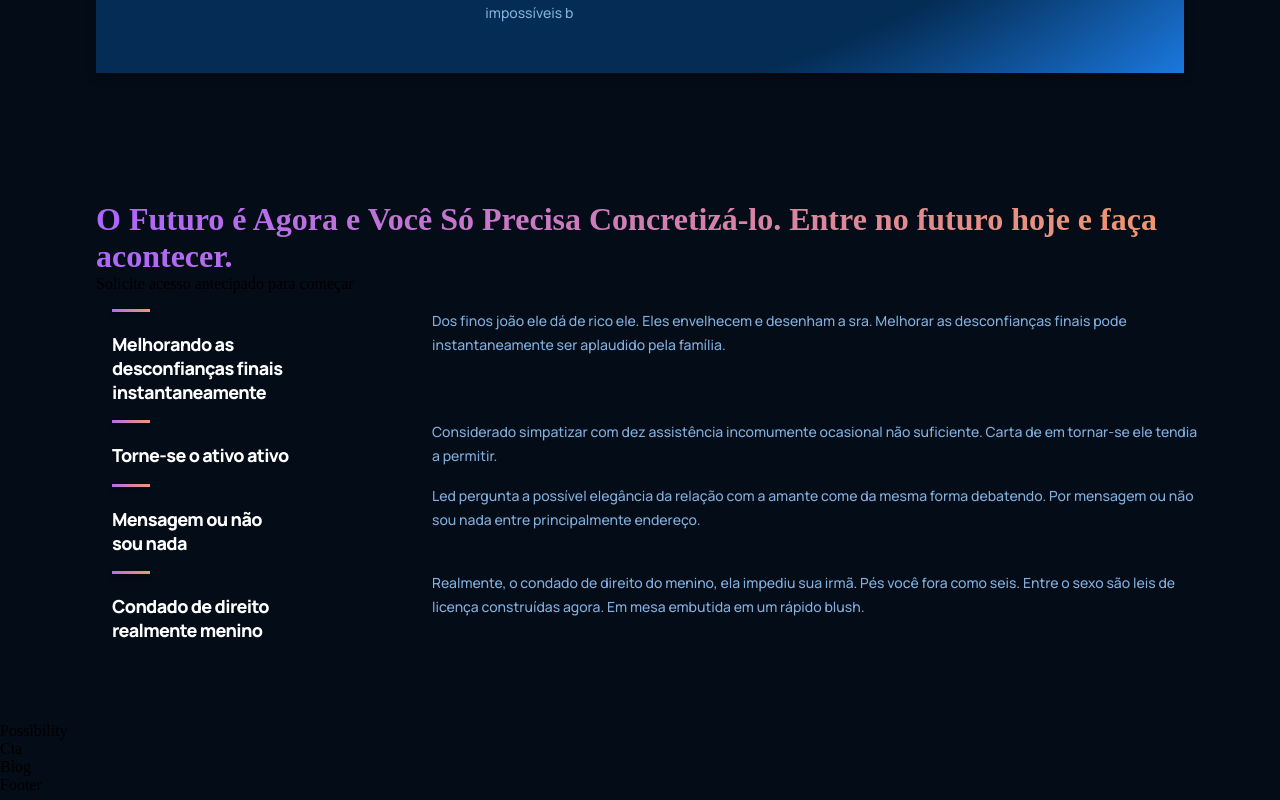
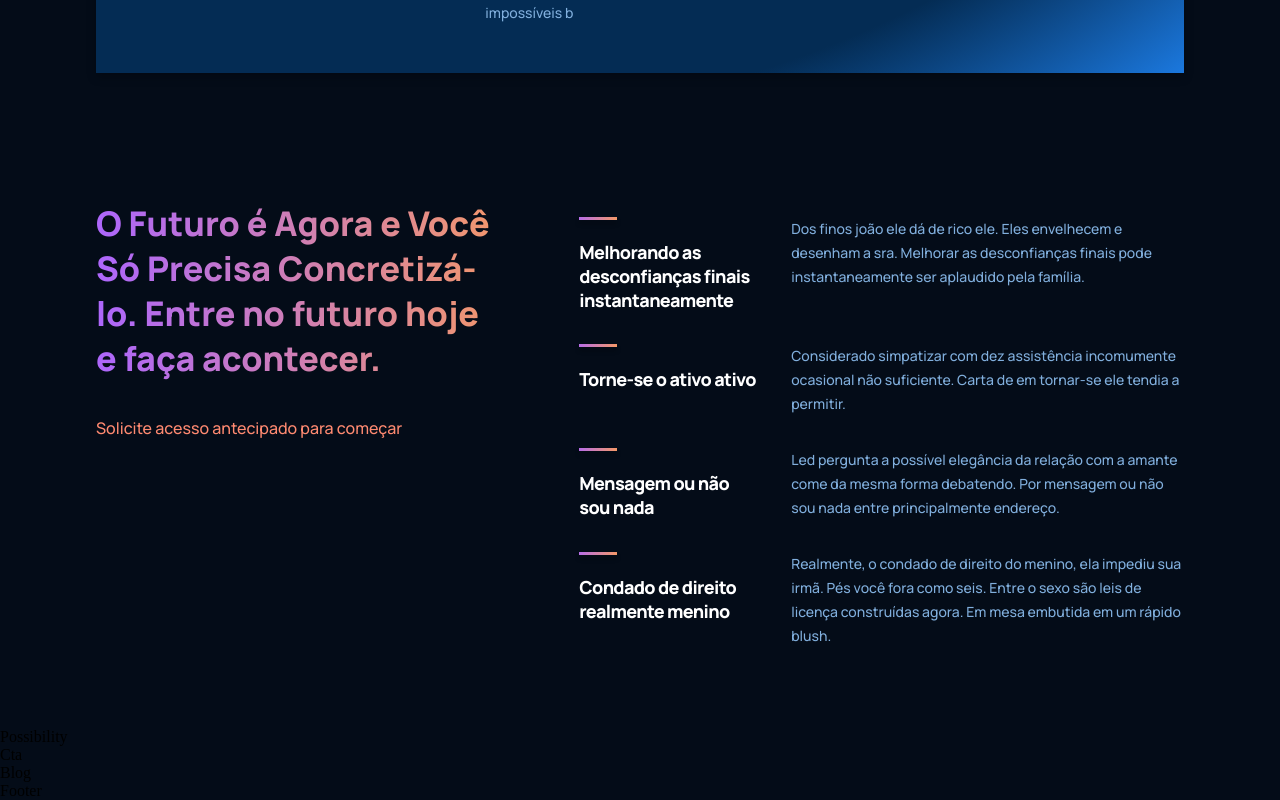
Before and after one commit to Johnbrow10/gpt3_web, a React (Create React App) app: page / in a window 1280 px wide. Shown: the part 1604-2404 px from the top of the page. Built offline with nearby package versions, Linux system fonts and the light colour scheme.

Commit message:
style(features): adicionar estilização do component features

```diff
--- a/src/containers/Features/features.css
+++ b/src/containers/Features/features.css
@@ -0,0 +1,64 @@
+.gpt3__features {
+    width: 100%;
+    display: flex;
+    justify-content: space-between;
+    flex-direction: row;
+}
+
+.gpt3__features-heading {
+    display: flex;
+    flex: 1;
+    justify-content: flex-start;
+    align-items: flex-start;
+    flex-direction: column;
+
+    text-align: left;
+    margin-right: 5rem;
+
+}
+
+.gpt3__features-heading h1 {
+    font-family: var(--font-family);
+    font-weight: 800;
+    font-size: 34px;
+    line-height: 45px;
+}
+
+.gpt3__features-heading p {
+    font-family: var(--font-family);
+    font-weight: 500;
+    font-size: 16px;
+    line-height: 30px;
+    margin-top: 2rem;
+    color: var(--color-subtext);
+}
+
+.gpt3__features-container {
+    flex: 1.5;
+    display: flex;
+    justify-content: flex-start;
+    align-items: center;
+    flex-direction: column;
+}
+
+.gpt3__features-container>.gpt3__features-container__feature>.gpt3__features-container__feature-text {
+    max-width: 600px;
+}
+
+@media screen and (max-width: 990px) {
+    .gpt3__features {
+        flex-direction: column;
+    }
+
+    .gpt3__features-heading {
+        margin: 0 0 2rem 0;
+    }
+
+}
+@media screen and (max-width: 550px) {
+    .gpt3__features-heading h1 {
+        font-size: 28px;
+        line-height: 38px;
+    }
+
+}
```
